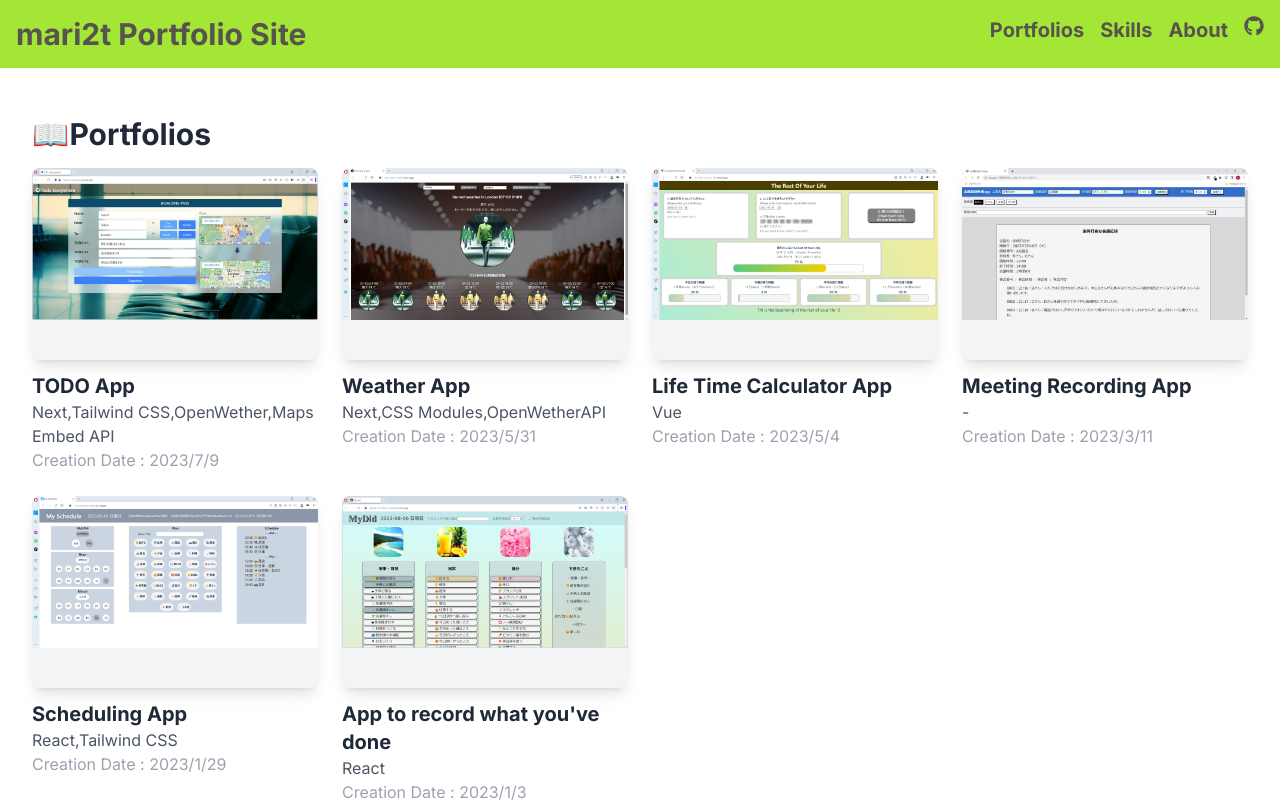
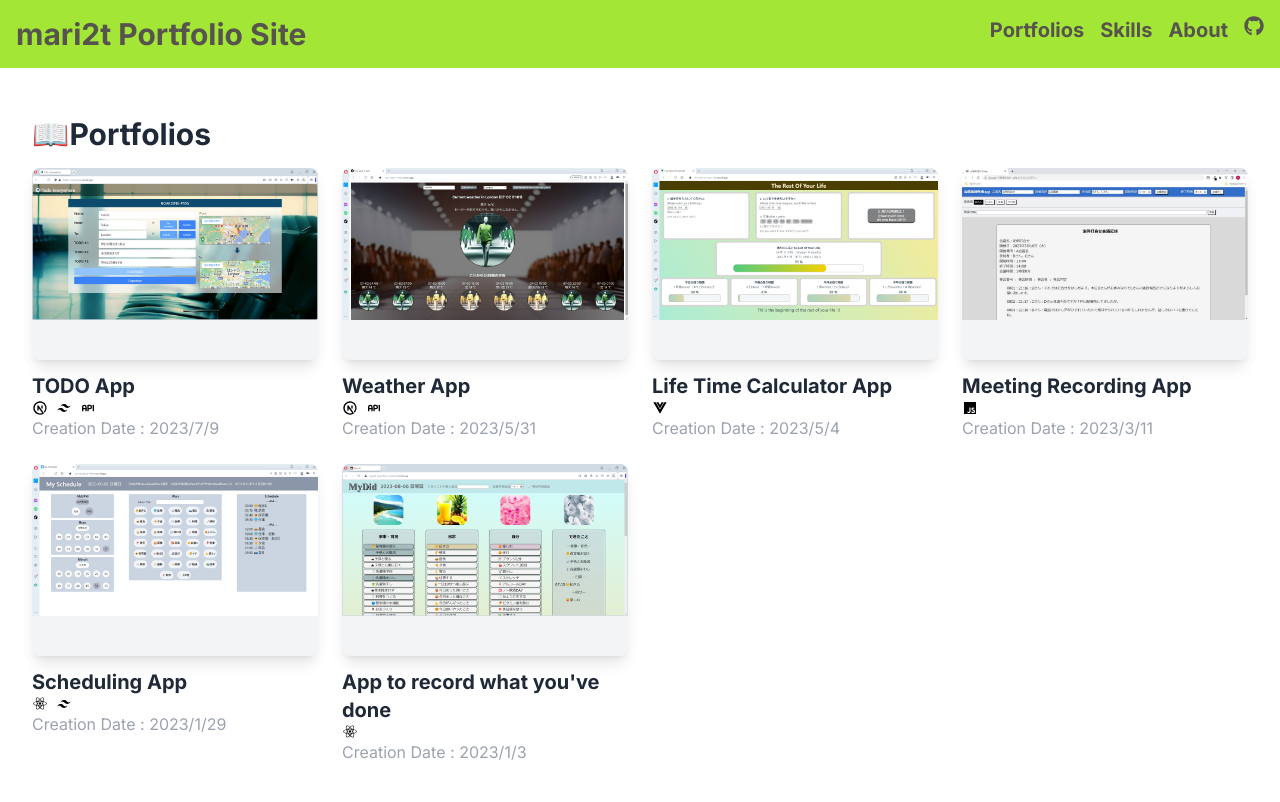
Before and after one commit to mari2t/mari2t_portfolio, a Next.js app: page / in a window 1280 px wide. Shown: the top 802 px of the page. Built offline with nearby package versions, Linux system fonts and the light colour scheme.

Commit message:
style : add react-icon

```diff
--- a/package.json
+++ b/package.json
@@ -26,5 +26,8 @@
     "react-icons": "^4.10.1",
     "tailwindcss": "3.3.2",
     "typescript": "5.1.6"
+  },
+  "devDependencies": {
+    "@types/react-icons": "^3.0.0"
   }
 }
--- a/src/app/components/Collections.tsx
+++ b/src/app/components/Collections.tsx
@@ -1,4 +1,12 @@
 import Image from "next/image";
+import { IconContext } from "react-icons";
+import {
+  BiLogoReact,
+  BiLogoTailwindCss,
+  BiLogoVuejs,
+  BiLogoJavascript,
+} from "react-icons/bi";
+import { TbBrandNextjs, TbApi } from "react-icons/tb";
 
 const Collections = () => {
   // 各レポジトリの情報
@@ -6,7 +14,7 @@ const Collections = () => {
     {
       title: "TODO everywhere",
       overview: "TODO App",
-      useTech: "Next,Tailwind CSS,OpenWether,Maps Embed API",
+      useTech: "Next,Tailwind CSS,API",
       creationday: "2023/7/9",
       imgUrl: "/img/imgtodoeverywehere.png",
       githubUrl: "https://github.com/mari2t/todo-everywhere",
@@ -14,7 +22,7 @@ const Collections = () => {
     {
       title: "YouWearItWell",
       overview: "Weather App",
-      useTech: "Next,CSS Modules,OpenWetherAPI",
+      useTech: "Next,API",
       creationday: "2023/5/31",
       imgUrl: "/img/imgyouwear.png",
       githubUrl: "https://github.com/mari2t/YouWearItWell",
@@ -30,7 +38,7 @@ const Collections = () => {
     {
       title: "Cover-non-DXenvironment-Girl",
       overview: "Meeting Recording App",
-      useTech: "-",
+      useTech: "JavaScript",
       creationday: "2023/3/11",
       imgUrl: "/img/imgcover.png",
       githubUrl: "https://github.com/mari2t/Cover-non-DXenvironment-Girl",
@@ -88,6 +96,26 @@ type ProductProps = {
   githubUrl: string;
 };
 
+type TechIconProps = {
+  techName: string;
+};
+
+// TechIconコンポーネント
+const TechIcon = ({ techName }: TechIconProps) => {
+  return (
+    <div className="inline-block mr-2 ">
+      {/* <IconContext.Provider value={{ color: "rgb(12 74 110)", size: "2em" }}> */}
+      {techName === "React" && <BiLogoReact />}
+      {techName === "Tailwind CSS" && <BiLogoTailwindCss />}
+      {techName === "Next" && <TbBrandNextjs />}
+      {techName === "Vue" && <BiLogoVuejs />}
+      {techName === "API" && <TbApi />}
+      {techName === "JavaScript" && <BiLogoJavascript />}
+      {/* </IconContext.Provider> */}
+    </div>
+  );
+};
+
 const Product = ({
   title,
   overview,
@@ -96,6 +124,8 @@ const Product = ({
   imageUrl,
   githubUrl,
 }: ProductProps) => {
+  // useTechを配列に変換
+  const techArray = useTech.split(",");
   return (
     <div>
       <a
@@ -117,7 +147,11 @@ const Product = ({
           <p className="text-lg font-bold text-gray-800 transition duration-100 hover:text-gray-500 lg:text-xl">
             {overview}
           </p>
-          <p className="text-gray-600">{useTech}</p>
+          <div className="flex">
+            {techArray.map((tech, index) => (
+              <TechIcon key={index} techName={tech.trim()} />
+            ))}
+          </div>
           <p className="text-gray-400">Creation Date : {creationday}</p>
         </a>
       </div>
```
Also changed, not shown: 1 other file (tests, documents, lock files or other folders).
